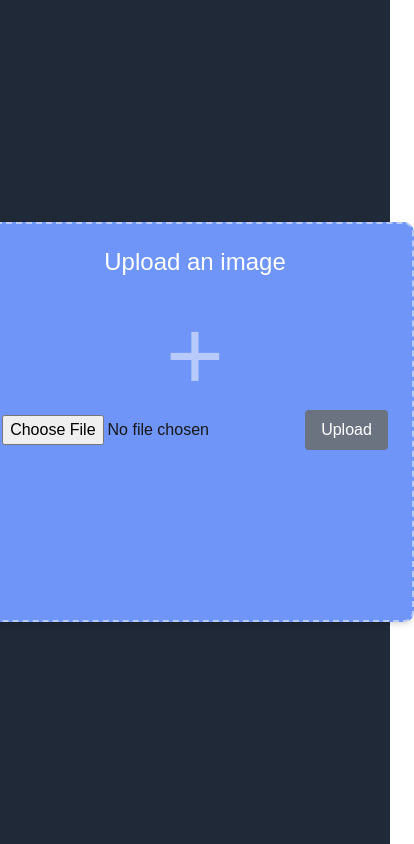
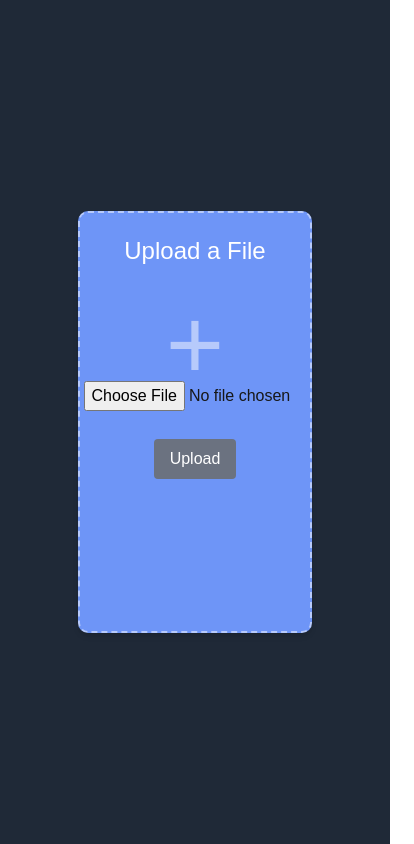
Before and after one commit to Flaresun/csds393Project, a Next.js app in the folder client/: page /upload in a window 390 px wide. Shown: the whole page, 414 px wide, since content can reach past the window. Built offline with nearby package versions, Linux system fonts and the light colour scheme.

Commit message:
Added Responsive components to the upload page

```diff
--- a/client/src/app/upload/components/uploader.css
+++ b/client/src/app/upload/components/uploader.css
@@ -1,7 +1,7 @@
 .fileUploadForm {
     background: #6E95F7;
-    height: 400px;
-    width: 500px;
+    height: 50vh;
+    width: 60vw;
     position: relative;
     display: flex;
     align-items: center;
--- a/client/src/app/upload/components/uploader.tsx
+++ b/client/src/app/upload/components/uploader.tsx
@@ -32,10 +32,10 @@ const page = () => {
     };
     return (
         <div className="flex items-center justify-center w-full min-h-screen bg-gray-800">
-            <div className="flex items-center justify-center p-6 max-w-md mx-auto rounded-xl shadow-md space-y-4 fileUploadForm">
-                <span className="uploadText">Upload an image</span>
-
-                <input type="file" accept=".pdf,.docx" onChange={handleFileChange} />
+            <div className="flex flex-wrap items-center justify-center p-6 max-w-md mx-auto rounded-xl shadow-md space-y-4 fileUploadForm">
+                <span className="uploadText">Upload a File</span>
+                <div className="flex flex-col sm:flex-row items-center w-full space-y-2 sm:space-y-0 sm:space-x-4">
+                    <input type="file" accept=".pdf,.docx" onChange={handleFileChange} className='pl-20 pb-5 md:pl-0 pb-0 lg:pl-0 pb-0'/>
 
                     <button
                         onClick={uploadFile}
@@ -46,6 +46,7 @@ const page = () => {
                     {message && <p className="text-center text-gray-700">{message}</p>}
                 </div>
             </div>
+        </div>
     );
 };
 export default page
```
Lines whose indentation alone changed are shown as unchanged.
